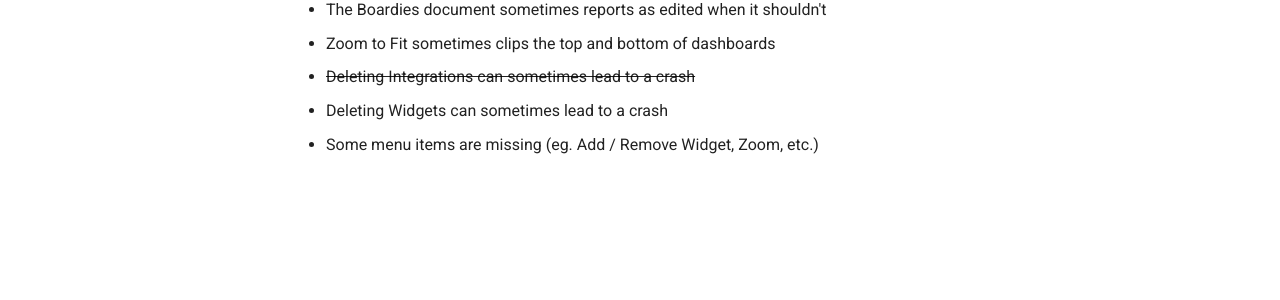
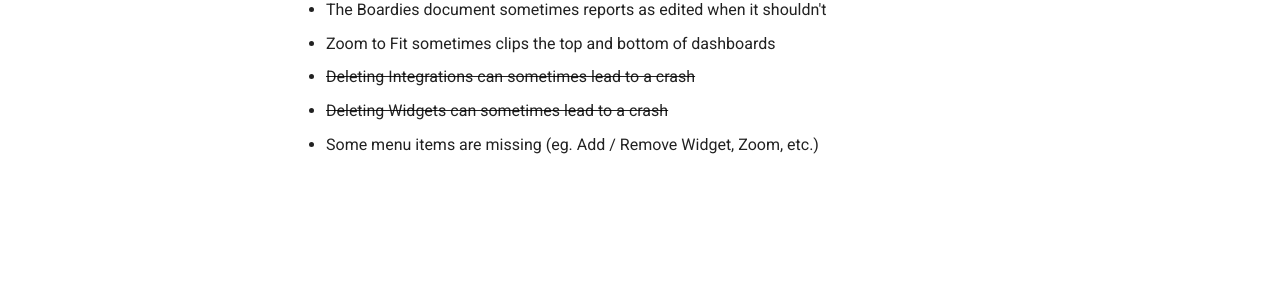
Before and after one commit to ninxsoft/Boardies-Docs, an MkDocs documentation site: the page built from docs/known-issues/index.md, in a window 1280 px wide. Shown: the part 264-564 px from the top of the page. Built offline with MkDocs 1.6.1 and Material for MkDocs 9.7.7, drawn with Linux system fonts in a browser that asks for light colours.

```diff
--- a/docs/known-issues/index.md
+++ b/docs/known-issues/index.md
@@ -4,5 +4,5 @@
 *   The Boardies document sometimes reports as edited when it shouldn't
 *   Zoom to Fit sometimes clips the top and bottom of dashboards
 *   ~~Deleting Integrations can sometimes lead to a crash~~
-*   Deleting Widgets can sometimes lead to a crash
+*   ~~Deleting Widgets can sometimes lead to a crash~~
 *   Some menu items are missing (eg. Add / Remove Widget, Zoom, etc.)
```
